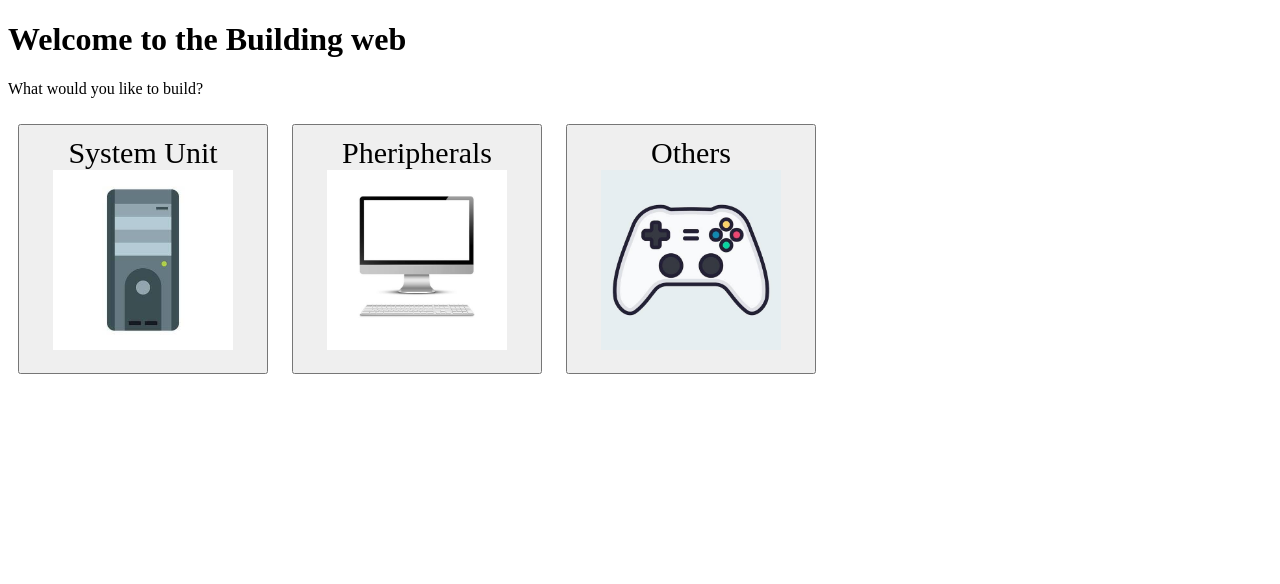
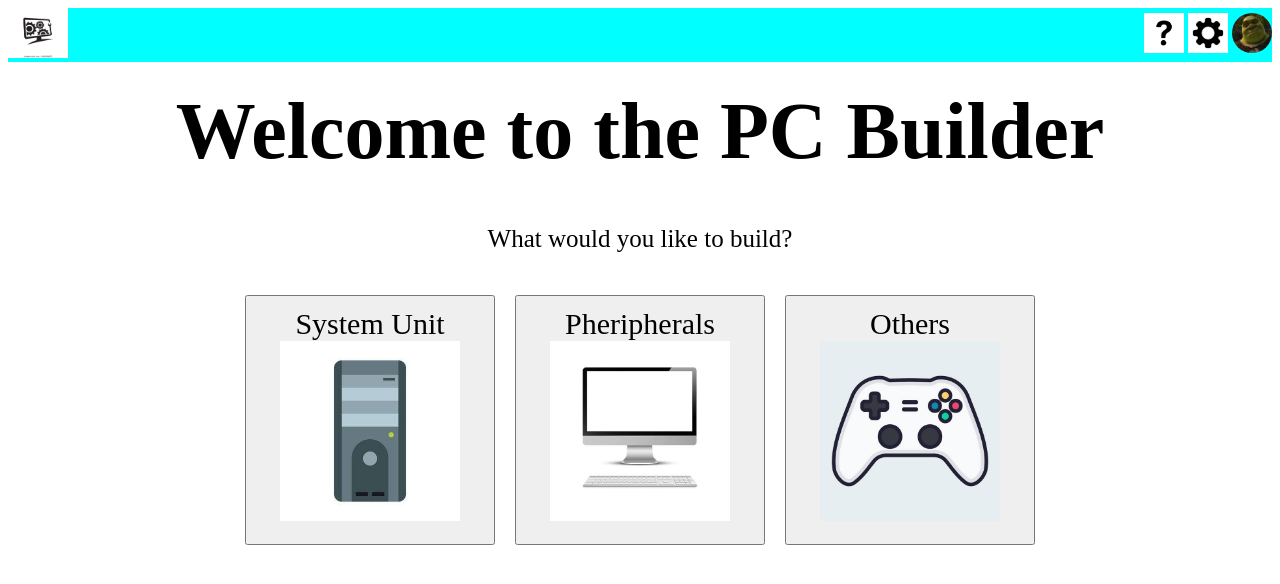
Before and after one commit to GenesisJayus/PC-Builder, a plain HTML site: page index.html in a window 1280 px wide. Drawn offline with Linux system fonts and the light colour scheme.

Commit message:
- Header added

```diff
--- a/index.html
+++ b/index.html
@@ -7,19 +7,37 @@
     <link rel="stylesheet" href="styles.css" />
 </head>
 <body>
-    <h1>Welcome to the Building web</h1>
-    <p>What would you like to build?</p>
+    <div class = "header">
+        <div class="left-side">
+            <img src="logo.jpg" alt="Site temp Logo" width="60rem" height="50rem">
+        </div>
+        <div class="right-side">
+            <img src="help.jpg" alt="help" width="40rem" height="40rem">
+            <img src="gear.png" alt="settings" width="40rem" height="40rem">
+            <img src="pfp.jpg" alt="profile" width="40rem" height="40rem" id="PFP">
+        </div>
+    </div>
+    <h1 class="topT">
+        <span style="font-size: 80px;">Welcome to the PC Builder</span>
+    </h1>
+    <p class="topM">
+        <span style="font-size: 25px;">What would you like to build?</span>
+    </p>
+
+    <div class="botM">
         <button>
             System Unit
-        <img src="Sys U.jpg" alt="System Unit" width="180" height="180" style="vertical-align: middle;">
+            <img src="Sys U.jpg" alt="System Unit" width="180rem" height="180rem" style="vertical-align: middle;">
         </button>
         <button>
             Pheripherals
-        <img src="comp.jpg" alt="Pheripherals" width="180" height="180" style="vertical-align: middle;">
+            <img src="comp.jpg" alt="Pheripherals" width="180rem" height="180rem" style="vertical-align: middle;">
         </button>
         <button>
             Others
             <img src="Etc.jpg" alt="Others" width="180" height="180" style="vertical-align: middle;">
         </button>
+    </div>
+
 </body>
 </html>
--- a/styles.css
+++ b/styles.css
@@ -9,3 +9,44 @@ button {
  height: 250px;
  margin: 10px;
 }
+
+body {
+ display: flex;
+ flex-direction: column;
+ gap: 0px;
+}
+
+.header {
+ display: flex;
+ flex-direction: row;
+ justify-content: space-between;
+ align-items: center;
+ background-color: aqua;
+ padding: 0%;
+ margin: 0;
+}
+
+#PFP {
+ border-radius: 100%;
+}
+
+.topT,.topM{
+ display: flex;
+ justify-content: center;
+ align-items: center;
+ gap: 0px;
+ margin: 0px;
+}
+
+.topT{
+ margin-top: 1.5rem;
+ margin-bottom: 3rem;
+ white-space: nowrap;
+}
+
+.botM {
+ display: flex;
+ justify-content: center;
+ padding: 2rem 0 0 0;
+ white-space: nowrap;
+}
```
Also changed, not shown: gear.png (added), help.jpg (added), logo.jpg (added), pfp.jpg (added). Lines whose indentation alone changed are shown as unchanged.
